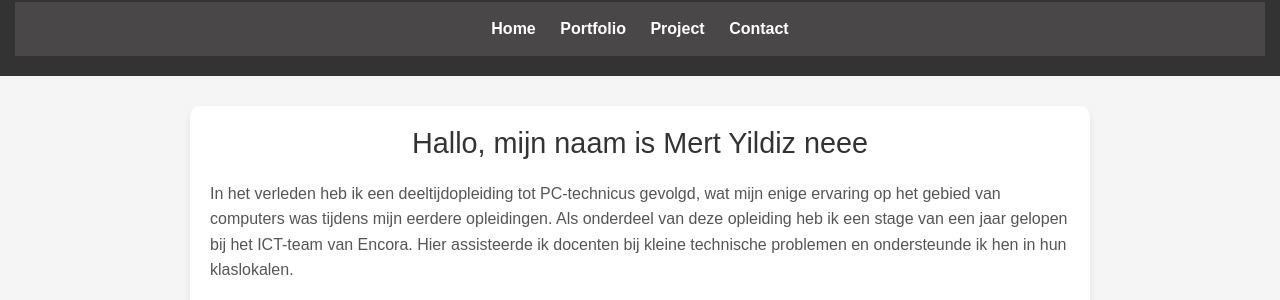
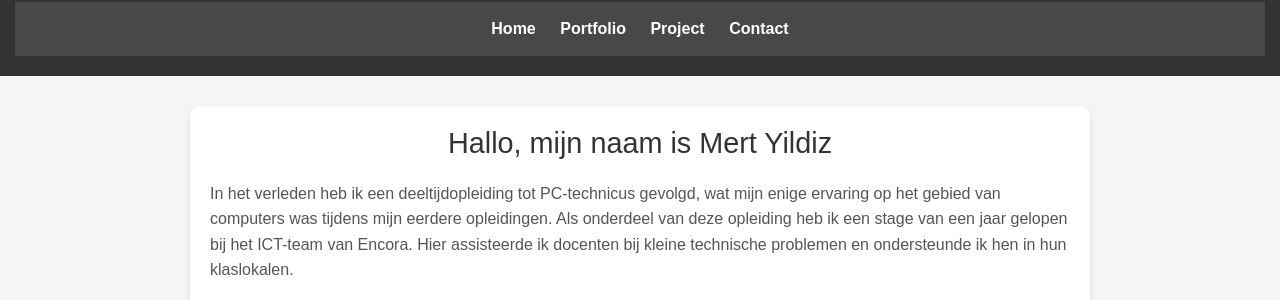
Before and after one commit to mertyildiz68/mert4.github.io, a plain HTML site: page index.html in a window 1280 px wide. Shown: the part 82-382 px from the top of the page. Drawn offline with nearby package versions, Linux system fonts and the light colour scheme.

Commit message:
Update index.html

```diff
--- a/index.html
+++ b/index.html
@@ -32,7 +32,7 @@
 
   <main>
     <section>
-      <h2>Hallo, mijn naam is Mert Yildiz neee </h2>
+      <h2>Hallo, mijn naam is Mert Yildiz</h2>
       <p>
         In het verleden heb ik een deeltijdopleiding tot PC-technicus gevolgd, wat mijn enige ervaring op het gebied van
         computers was tijdens mijn eerdere opleidingen. Als onderdeel van deze opleiding heb ik een stage van een jaar
```
